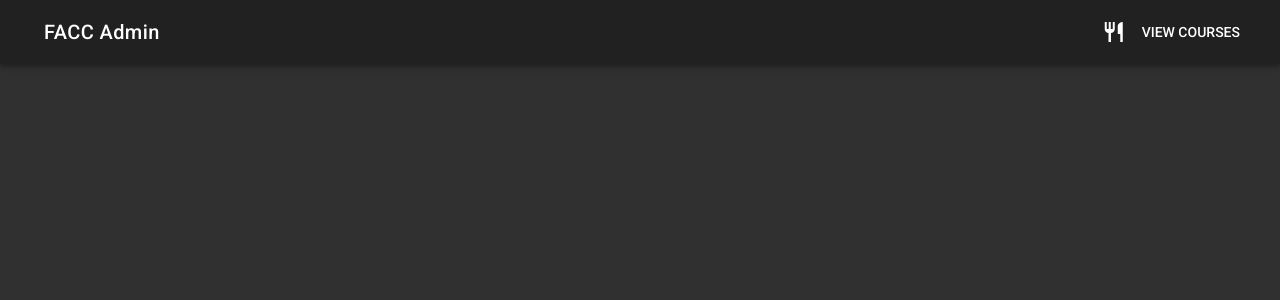
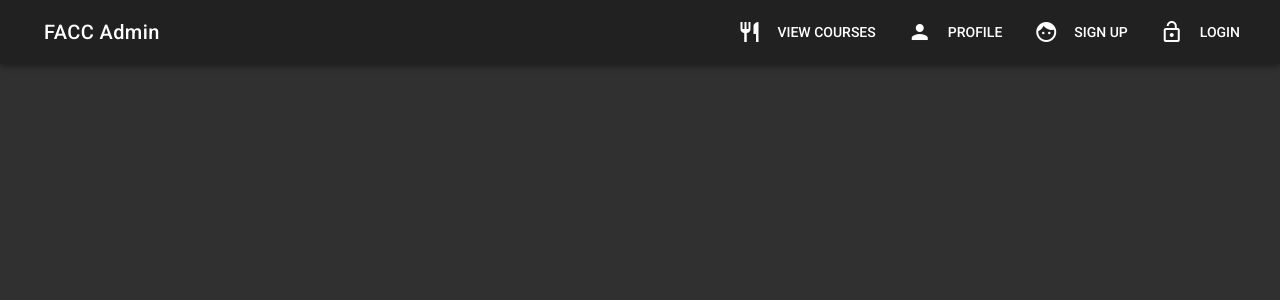
Before and after one commit to pixels-bytes/facc-admin, a Vue app: page / in a window 1280 px wide. Shown: the top 300 px of the page. Built offline with nearby package versions, Linux system fonts and the light colour scheme.

Commit message:
Populate menus from array

```diff
--- a/src/App.vue
+++ b/src/App.vue
@@ -1,29 +1,29 @@
 <template>
   <v-app dark>
+
     <v-toolbar>
-      <v-toolbar-side-icon
-        @click="drawer = !drawer"
-        class="hidden-sm-and-up"
-      ></v-toolbar-side-icon>
+      <v-toolbar-side-icon @click="drawer = !drawer" class="hidden-sm-and-up"></v-toolbar-side-icon>
       <v-toolbar-title>FACC Admin</v-toolbar-title>
       <v-spacer></v-spacer>
-      <v-toolbar-items class="hidden-xs-only">
+      <v-toolbar-items class="hidden-xs-only" v-for="item in menuItems" :key="item.title">
         <v-btn flat>
-          <v-icon left>restaurant</v-icon>
-          View Courses
+          <v-icon left>{{ item.icon }}</v-icon>
+          {{ item.title }}
         </v-btn>
       </v-toolbar-items>
     </v-toolbar>
+
     <v-navigation-drawer v-model="drawer">
       <v-list>
-        <v-list-tile>
+        <v-list-tile v-for="item in menuItems" :key="item.title ">
           <v-list-tile-action>
-            <v-icon>restaurant</v-icon>
+            <v-icon>{{ item.icon }}</v-icon>
           </v-list-tile-action>
-          <v-list-tile-content>View Courses</v-list-tile-content>
+          <v-list-tile-content>{{ item.title }}</v-list-tile-content>
         </v-list-tile>
       </v-list>
     </v-navigation-drawer>
+
     <main>
 
     </main>
@@ -35,16 +35,12 @@ export default {
   data() {
     return {
       drawer: false,
-      clipped: false,
-      fixed: false,
-      items: [{
-        icon: 'bubble_chart',
-        title: 'Inspire',
-      }],
-      miniVariant: false,
-      right: true,
-      rightDrawer: false,
-      title: 'Vuetify.js',
+      menuItems: [
+        { icon: 'restaurant', title: 'View Courses' },
+        { icon: 'person', title: 'Profile' },
+        { icon: 'face', title: 'Sign Up' },
+        { icon: 'lock_open', title: 'Login' }
+]
     };
   },
   name: 'App',
--- a/src/main.js
+++ b/src/main.js
@@ -3,16 +3,9 @@ import App from './App';
 import router from './router';
 import Vuetify from 'vuetify';
 import 'vuetify/dist/vuetify.min.css';
-import colors from 'vuetify/es5/util/colors';
+import colors from 'vuetify/es5/util/colors'
 
-Vue.use(Vuetify, {
-  theme: {
-    primary: colors.purple.base,
-    secondary: colors.grey.darken1,
-    accent: colors.shades.black,
-    error: colors.red.accent3
-  }
-})
+Vue.use(Vuetify);
 
 Vue.config.productionTip = false;
 
```
